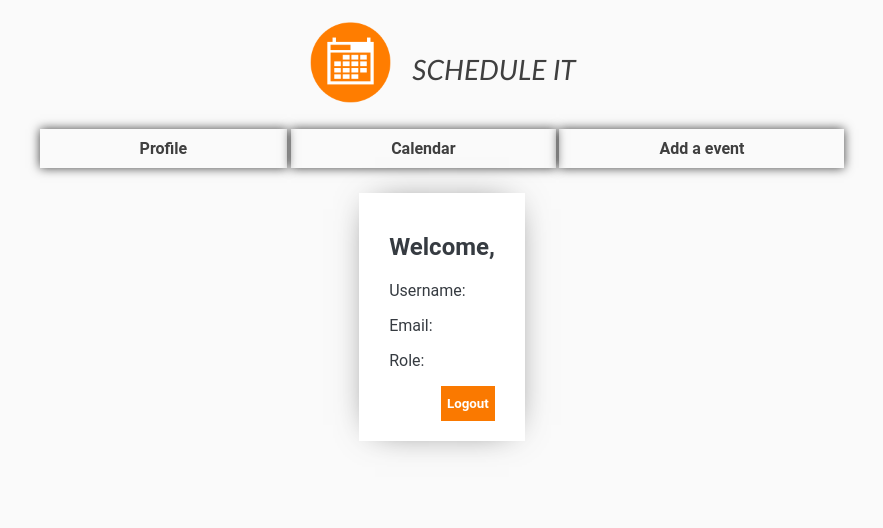
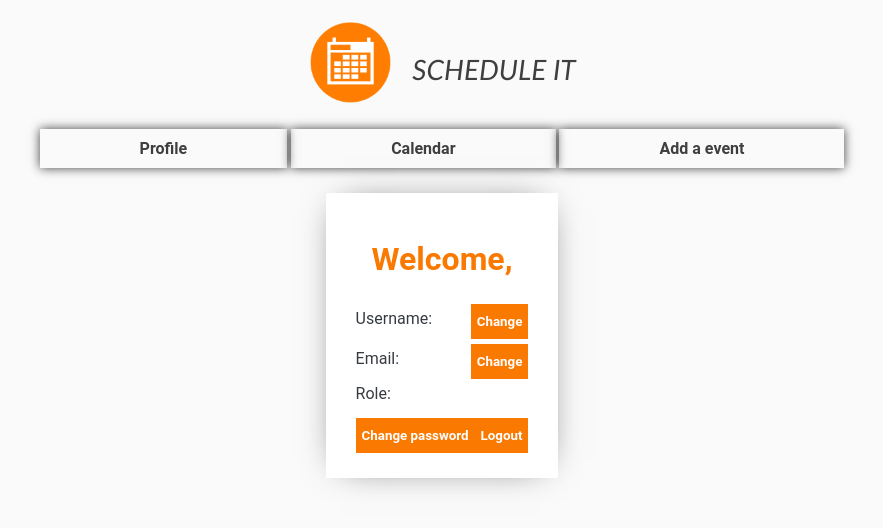
Before and after one commit to DenislavNedev/web-project, a PHP site: page /views/profile.html in a window 1280 px wide. Shown: the top 528 px of the page, without its empty margins (198-1081 px from the left). Run offline with PHP 8.4, Linux system fonts and the light colour scheme.

Commit message:
merged changes

```diff
--- a/css/calendar.css
+++ b/css/calendar.css
@@ -39,7 +39,7 @@
   cursor: pointer;
   color: #c2c2c2;
   margin-left: 15px;
-  padding: 5px 13px;
+  padding: 5px 15px;
   font-weight: 1000;
   font-size: 20px;
   text-align: center;
@@ -55,7 +55,8 @@
 } */
 
 .event_item {
-  padding: 10px 5px 5px 5px;
+  margin: 18px 0;
+  padding: 5px;
   cursor: pointer;
 }
 
--- a/css/login-register.css
+++ b/css/login-register.css
@@ -107,3 +107,17 @@
 #register-faculty-number {
     display: none;
 }
+
+@keyframes shake {
+  0% { transform: translate(1px, 1px) rotate(0deg); }
+  10% { transform: translate(-1px, -2px) rotate(-1deg); }
+  20% { transform: translate(-3px, 0px) rotate(1deg); }
+  30% { transform: translate(3px, 2px) rotate(0deg); }
+  40% { transform: translate(1px, -1px) rotate(1deg); }
+  50% { transform: translate(-1px, 2px) rotate(-1deg); }
+  60% { transform: translate(-3px, 1px) rotate(0deg); }
+  70% { transform: translate(3px, 1px) rotate(-1deg); }
+  80% { transform: translate(-1px, -1px) rotate(1deg); }
+  90% { transform: translate(1px, 2px) rotate(0deg); }
+  100% { transform: translate(1px, -2px) rotate(-1deg); }
+}
--- a/css/profile.css
+++ b/css/profile.css
@@ -1,9 +1,46 @@
 #logout-button {
     float: right;
-    height: 35px;
+}
+
+#welcome-prompt {
+	color: #fa7900;
+    font-size: 2em;
+    text-align: center;
+}
+
+.orange-buttons {
+	height: 35px;
     font-weight: bold;
     cursor: pointer;
     background-color: #fa7900;
     color: #ffffff;
     border: none;
 }
+
+#username, #name, #email {
+	margin-right: 10px;
+	margin-top: 5px;
+}
+
+#bottom-buttons {
+	margin-top: 15px;
+}
+
+.flex-box {
+	display: flex;
+	justify-content: space-between;
+	padding-bottom: 5px;
+}
+
+#passwords {
+	margin-top: 20px;
+}
+
+#passwords input {
+	margin-bottom: 10px;
+	height: 35px;
+}
+
+.hidden {
+	display: none;
+}
--- a/css/snackbar.css
+++ b/css/snackbar.css
@@ -1,7 +1,8 @@
 #snackbar {
   visibility: hidden;
   min-width: 250px;
-  margin-left: -125px;
+  width: 50%;
+  margin: auto;
   background-color: #333;
   color: #fff;
   text-align: center;
@@ -9,7 +10,7 @@
   padding: 16px;
   position: fixed;
   z-index: 1;
-  left: 50%;
+  /*left: 50%;*/
   bottom: 30px;
   font-size: 17px;
 }
--- a/js/profile.js
+++ b/js/profile.js
@@ -43,3 +43,88 @@
 		}
 	});
 });
+
+const showErrorMessage = (message) => {
+	document.getElementById('change-failure').classList.remove('hidden');
+    document.getElementById('failure-message').innerText = message;
+    // shake animation here again
+    const panel = document.getElementById('profile');
+    panel.style.animation = 'shake 0.3s';
+    panel.style.animationIterationCount = '1s';
+}
+
+const showSnackbar = (message) => {
+	const snackbar = document.getElementById('snackbar');
+	snackbar.innerText = message;
+	snackbar.className = 'show';
+	setTimeout(function() {
+		snackbar.className = snackbar.className.replace('show', '');
+	}, 100000000);
+}
+
+const changeUsernameButton = document.getElementById('change-username-button');
+changeUsernameButton.addEventListener('click', (event) => {
+	event.preventDefault();
+
+	changeUsernameButton.classList.add('hidden');
+	const usernameForm = document.getElementById('username-form');
+	usernameForm.classList.remove('hidden');
+	const saveNewUsernameButton = usernameForm.childNodes[3];
+	saveNewUsernameButton.addEventListener('click', (event) => {
+		console.log('clicked username');
+	});
+})
+
+const changeEmailButton = document.getElementById('change-email-button');
+changeEmailButton.addEventListener('click', (event) => {
+	event.preventDefault();
+
+	changeEmailButton.classList.add('hidden');
+	const emailForm = document.getElementById('email-form');
+	emailForm.classList.remove('hidden');
+	const saveNewEmailButton = emailForm.childNodes[3];
+	saveNewEmailButton.addEventListener('click', (event) => {
+		console.log('clicked email');
+	});
+});
+
+const changePasswordRequest = (userPasswords) => {
+	fetch('../endpoints/changePassword.php', {
+		method: 'POST',
+		body: JSON.stringify(userPasswords)
+	})
+	.then(response => response.json())
+	.then(response => {
+		if (response.status) {
+			showSnackbar('You have successfully changed your password');
+		}
+	});
+}
+
+const changePasswordListen = () => {
+	const changePasswordButton = document.getElementById('change-password-button');
+	changePasswordButton.addEventListener('click', (event) => {
+		event.preventDefault();
+
+		changePasswordButton.innerText = "Save";
+		const passwordsForm = document.getElementById('passwords');
+		passwordsForm.classList.remove('hidden');
+		changePasswordButton.addEventListener('click', (event) => {
+			event.preventDefault();
+			const userPasswords = {
+				current: document.getElementById('current-password').value,
+				new: document.getElementById('new-password').value
+			}
+
+			const confirmationPassword = document.getElementById('confirm-new-password').value;
+
+			if (userPasswords.new != confirmationPassword) {
+				showErrorMessage('Passwords don\'t match');
+			} else {
+				changePasswordRequest(userPasswords);
+			}
+		});
+	});
+}
+
+changePasswordListen();
--- a/views/profile.html
+++ b/views/profile.html
@@ -25,12 +25,37 @@
     <main>
         <section id="profile" class="login-register-content">
             <h2 id="welcome-prompt">Welcome, </h2>
-            <p id="username">Username: </p>
-            <p id="email">Email: </p>
-            <p id="role">Role: </p>
-            <button id="logout-button" class="panel-buttons">Logout</button>
+            <div class="flex-box">
+                <span class="inlined" id="username">Username: </span>
+                <button id="change-username-button" class="orange-buttons">Change</button>
+            </div>
+            <div id="username-form" class="flex-box hidden">
+                <input type="text" id="new-username" name="new-username" placeholder="New username">
+                <button id="save-username-button" class="orange-buttons">Save</button>
+            </div>
+            <div class="flex-box">
+                <span class="inlined" id="email">Email: </span>
+                <button id="change-email-button" class="orange-buttons">Change</button>
+            </div>
+            <div id="email-form" class="flex-box hidden">
+                <input type="email" id="new-email" name="new-email" placeholder="New email">
+                <button id="save-email-button" class="orange-buttons">Save</button>
+            </div>
+            <span id="role">Role: </span>
+            <div id="change-failure" class="hidden">
+                <span id="failure-message">Error!</span>
+            </div>
+            <div id="passwords" class="hidden">
+                <input type="password" id="current-password" name="current-password" placeholder="Current password">
+                <input type="password" id="new-password" name="new-password" placeholder="New password">
+                <input type="password" id="confirm-new-password" name="confirm-new-password" placeholder="Confirm new password">
+            </div>
+            <div class="flex-box" id="bottom-buttons">
+                <button id="change-password-button" class="orange-buttons">Change password</button>
+                <button id="logout-button" class="panel-buttons orange-buttons">Logout</button>
+            </div>
         </section>
-        <!-- <section id="snackbar"></section> -->
+        <section id="snackbar"></section>
     </main>
 </body>
 
--- a/views/register.html
+++ b/views/register.html
@@ -7,7 +7,7 @@
     <link rel="stylesheet" href="../css/index.css">
     <link rel="stylesheet" href="../css/login-register.css">
     <link rel="stylesheet" type="text/css" href="../css/radio-buttons.css">
-    <script src="../js/register.js" defer></script>
+    <script type="text/javascript" src="../js/register.js" defer></script>
     <title>Presentation Planner (or smth like that)</title>
 </head>
 
```
Also changed, not shown: js/login.js (+6 -2 lines), js/register.js (+7 -1 lines).
